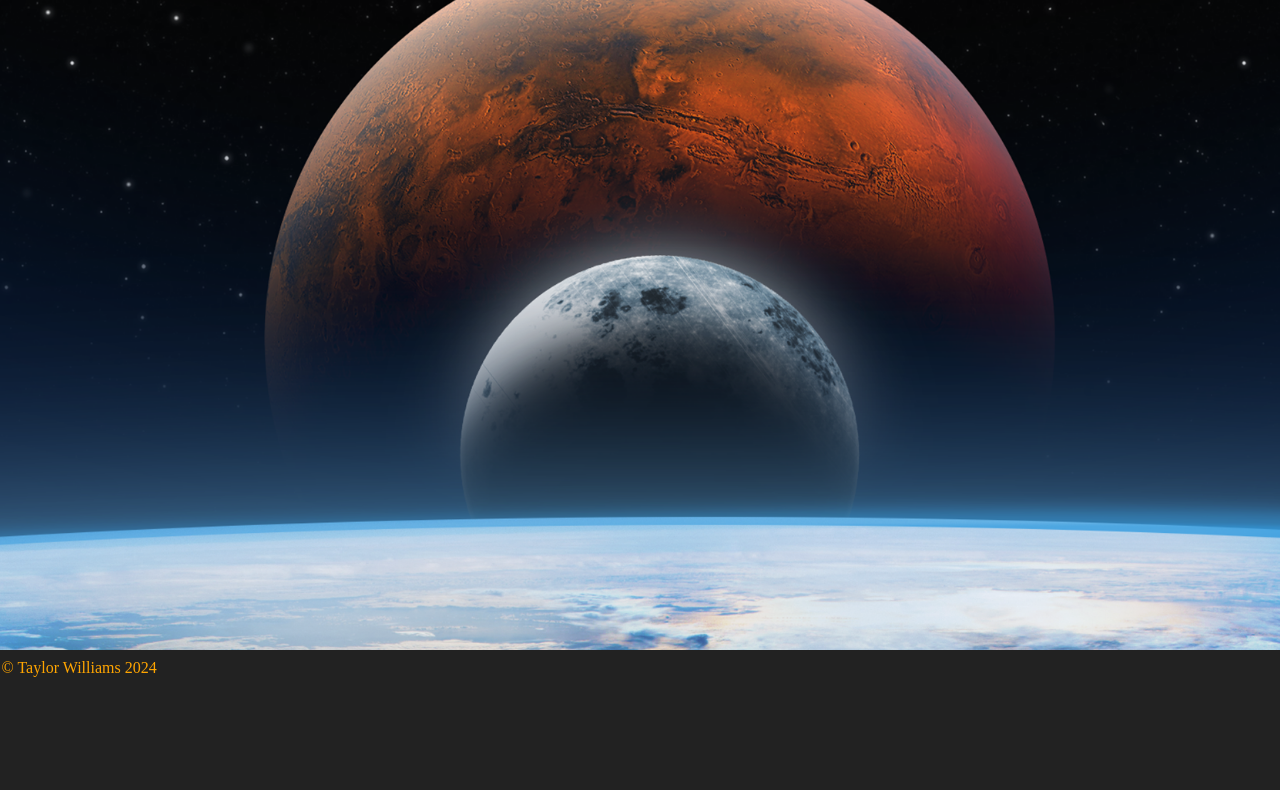
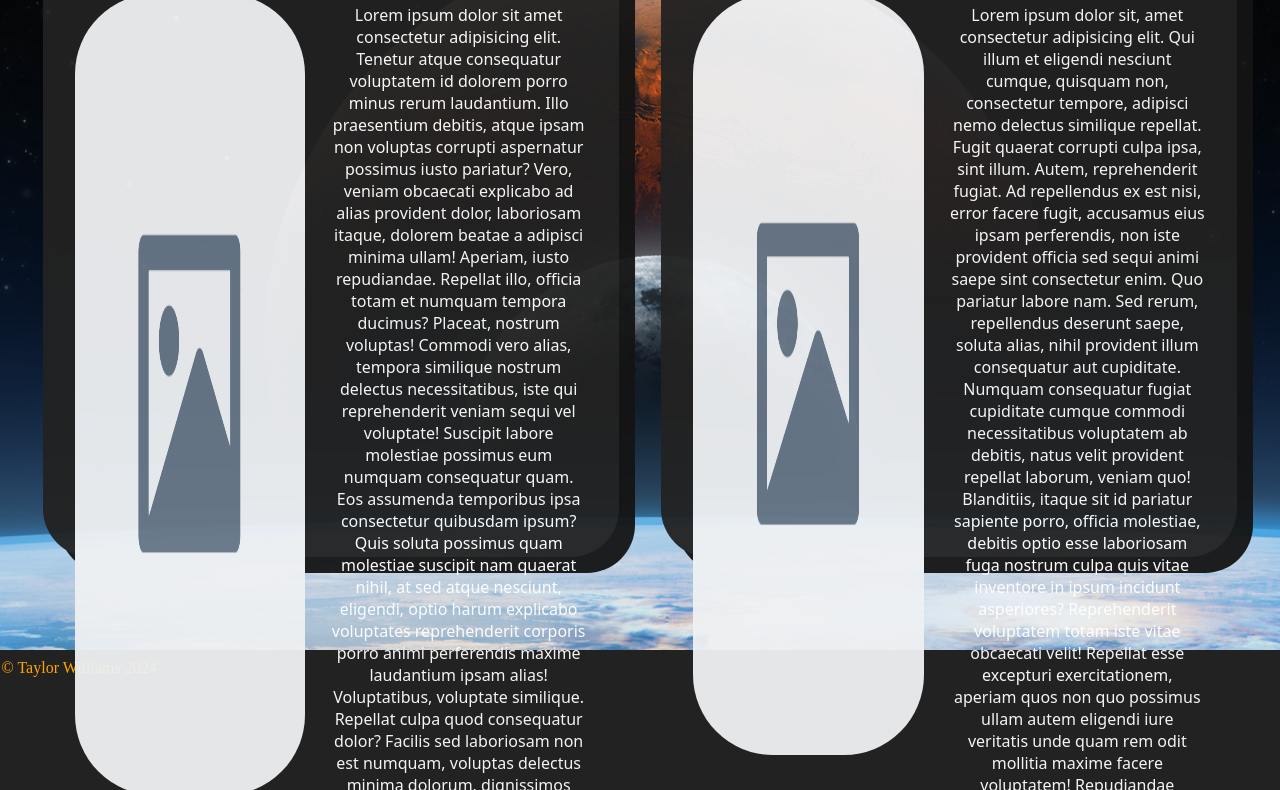
Before and after one commit to TeeDoubleYooh/Website-Coursework, a plain HTML site: page project.html in a window 1280 px wide. Shown: the part 275-1065 px from the top of the page. Before the commit the page ends 968 px from the top, so only its background shows below. Drawn offline with Linux system fonts and the light colour scheme.

Commit message:
added project page and other fixes + possible future changes

```diff
--- a/project.html
+++ b/project.html
@@ -22,12 +22,51 @@
     </nav>
 
     <main>
-       <!--  <h2>     Hey! I am</h2>
-        <h3>   Taylor Williams</h3>
-        <h4>And this is my resume</h4> -->
+
+
+        <!-- couldnt find out how to use a slider without using absolute positioning so will use java in the future
+       -->
 
 
 
+
+        <div class="ProjectContainer">
+            <div class="ProjectBox-1">
+                <div class="ProjectTitle-1">Project 1</div>  <!-- HYPERLINK THIS WHEN PACMAN GAME IS FINISHED TO A WHOLE PAGE ABOUT IT  -->
+
+                    <div class="ProjectDesc-1"> <!-- MINI OVERVIEW OF PROJECT  -->
+
+                        Lorem ipsum dolor sit amet consectetur adipisicing elit. Tenetur atque consequatur voluptatem id dolorem porro minus rerum laudantium. Illo praesentium debitis, atque ipsam non voluptas corrupti aspernatur possimus iusto pariatur?
+                        Vero, veniam obcaecati explicabo ad alias provident dolor, laboriosam itaque, dolorem beatae a adipisci minima ullam! Aperiam, iusto repudiandae. Repellat illo, officia totam et numquam tempora ducimus? Placeat, nostrum voluptas!
+                        Commodi vero alias, tempora similique nostrum delectus necessitatibus, iste qui reprehenderit veniam sequi vel voluptate! Suscipit labore molestiae possimus eum numquam consequatur quam. Eos assumenda temporibus ipsa consectetur quibusdam ipsum?
+                        Quis soluta possimus quam molestiae suscipit nam quaerat nihil, at sed atque nesciunt, eligendi, optio harum explicabo voluptates reprehenderit corporis porro animi perferendis maxime laudantium ipsam alias! Voluptatibus, voluptate similique.
+                        Repellat culpa quod consequatur dolor? Facilis sed laboriosam non est numquam, voluptas delectus minima dolorum, dignissimos dolores placeat,
+                        eius officiis totam ab perspiciatis. Consequatur quibusdam voluptates tenetur minima impedit maiores!
+
+                    </div>
+
+                <img src="./images/Image Placeholder.jpg" alt="Placeholder" class="Placeholder">
+
+            </div>
+            <div class="ProjectBox-2">
+                <div class="ProjectTitle-2">Project 2</div>
+
+                    <div class="ProjectDesc-2">
+
+                        Lorem ipsum dolor sit, amet consectetur adipisicing elit. Qui illum et eligendi nesciunt cumque, quisquam non, consectetur tempore, adipisci nemo delectus similique repellat. Fugit quaerat corrupti culpa ipsa, sint illum.
+                        Autem, reprehenderit fugiat. Ad repellendus ex est nisi, error facere fugit, accusamus eius ipsam perferendis, non iste provident officia sed sequi animi saepe sint consectetur enim. Quo pariatur labore nam.
+                        Sed rerum, repellendus deserunt saepe, soluta alias, nihil provident illum consequatur aut cupiditate. Numquam consequatur fugiat cupiditate cumque commodi necessitatibus voluptatem ab debitis, natus velit provident repellat laborum, veniam quo!
+                        Blanditiis, itaque sit id pariatur sapiente porro, officia molestiae, debitis optio esse laboriosam fuga nostrum culpa quis vitae inventore in ipsum incidunt asperiores? Reprehenderit voluptatem totam iste vitae obcaecati velit!
+                        Repellat esse excepturi exercitationem, aperiam quos non quo possimus ullam autem eligendi iure veritatis unde quam rem odit mollitia maxime facere voluptatem! Repudiandae reprehenderit quam voluptatum placeat ea fugit iusto.
+
+                    </div>
+
+                <img src="./images/Image Placeholder.jpg" alt="Placeholder" class="Placeholder">
+
+            </div>
+
+
+        </div>
 
 
 
--- a/style.css
+++ b/style.css
@@ -114,7 +114,7 @@ body {
 
 }
 
-.item-1{
+.IndexItem-1{
     width: 30%;
     height: 30%;
 
@@ -175,7 +175,7 @@ body {
 
 
 
-.item-2{
+.IndexItem-2{
     width: 25%    ;
     height: 60%;
 
@@ -212,6 +212,154 @@ body {
     font-size: 16px;
     text-align: center;
     margin-top: 10px;
+
 }
 
 /* INDEX PAGE END */
+
+
+/* PROJECT PAGE START */
+
+
+
+
+
+.ProjectContainer{
+    width: 100%;
+    height: 100%;
+    display: flex;
+    justify-content: space-evenly;
+
+
+}
+
+
+
+
+
+
+
+.ProjectBox-1{
+
+
+
+
+
+
+
+    width: 40%    ;
+    height: 70%;
+
+    border-radius: 3em;
+    box-shadow: 1em 1em #141414;
+
+    background-color: #222;
+    opacity: 0.95;
+
+    padding: 2em;
+    align-self: center;
+    font-weight: 500;
+    font-family: system-ui, -apple-system, BlinkMacSystemFont, 'Segoe UI', Roboto, Oxygen, Ubuntu, Cantarell, 'Open Sans', 'Helvetica Neue', sans-serif;
+    display: flex;
+
+
+    display: grid;
+
+    grid-template-columns: 25% 25% 25% 25%;
+    grid-template-rows: auto;
+    grid-template-areas:
+        "Title Title Title Title"
+        "Image Image Description Description"
+        "Image Image Description Description"
+
+
+}
+
+
+
+
+
+.ProjectTitle-1 {
+
+    color: orange;
+    font-size: 30px;
+    text-decoration: underline;
+    text-align: center;
+    margin-bottom: 10px;
+    grid-area: Title;
+
+}
+
+.ProjectDesc-1{
+    color: white;
+    font-size: 16px;
+    text-align: center;
+    margin-top: 10px;
+    grid-area: Description;
+}
+
+
+
+.Placeholder{
+
+    border-radius: 5em;
+
+    height: 90%;
+    width: 90%;
+    grid-area: Image;
+
+
+}
+
+
+
+.ProjectBox-2{
+    width: 40%    ;
+    height: 70%;
+
+    border-radius: 3em;
+    box-shadow: 1em 1em #141414;
+
+    background-color: #222;
+    opacity: 0.95;
+
+    padding: 2em;
+    align-self: center;
+    font-weight: 500;
+    font-family: system-ui, -apple-system, BlinkMacSystemFont, 'Segoe UI', Roboto, Oxygen, Ubuntu, Cantarell, 'Open Sans', 'Helvetica Neue', sans-serif;
+    display: flex;
+
+
+    display: grid;
+
+    grid-template-columns: 25% 25% 25% 25%;
+    grid-template-rows: auto;
+    grid-template-areas:
+        "Title Title Title Title"
+        "Image Image Description Description"
+        "Image Image Description Description"
+
+
+
+
+}
+
+
+.ProjectTitle-2 {
+
+    color: orange;
+    font-size: 30px;
+    text-decoration: underline;
+    text-align: center;
+    margin-bottom: 10px;
+    grid-area: Title;
+
+}
+
+.ProjectDesc-2{
+    color: white;
+    font-size: 16px;
+    text-align: center;
+    margin-top: 10px;
+    grid-area: Description;
+}
```
Also changed, not shown: index.html (+14 -13 lines), images/Image Placeholder.jpg (added), images/Project 1 Placeholder.jpg (added), images/Project 2 Placeholder.jpg (added), images/Project 3 Placeholder.jpg (added).
